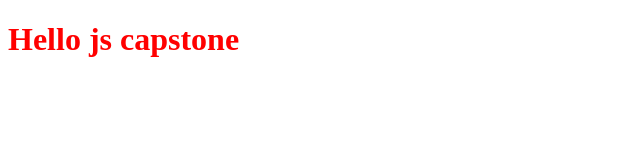
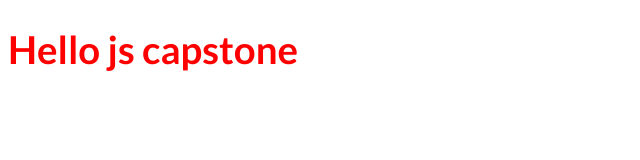
Before and after one commit to ridabensalem/Js-capstone-, a website built with webpack: page src/index.html in a window 1280 px wide. Shown: the whole page, without its empty margins (0-640 px from the left). Built offline with nearby package versions, Linux system fonts and the light colour scheme.

Commit message:
added fonts to this project

```diff
--- a/src/style.css
+++ b/src/style.css
@@ -1,3 +1,13 @@
+@import url('https://fonts.googleapis.com/css2?family=Lato:ital,wght@0,400;0,700;0,900;1,400;1,700;1,900&family=Poppins:wght@400;500;600&display=swap');
+
+body {
+  font-family: 'Lato', sans-serif;
+  font-style: normal;
+  box-sizing: border-box;
+  font-weight: 600;
+  font-size: 1.2rem;
+}
+
 h1 {
   color: red;
 }
```
Also changed, not shown: 1 other file.
